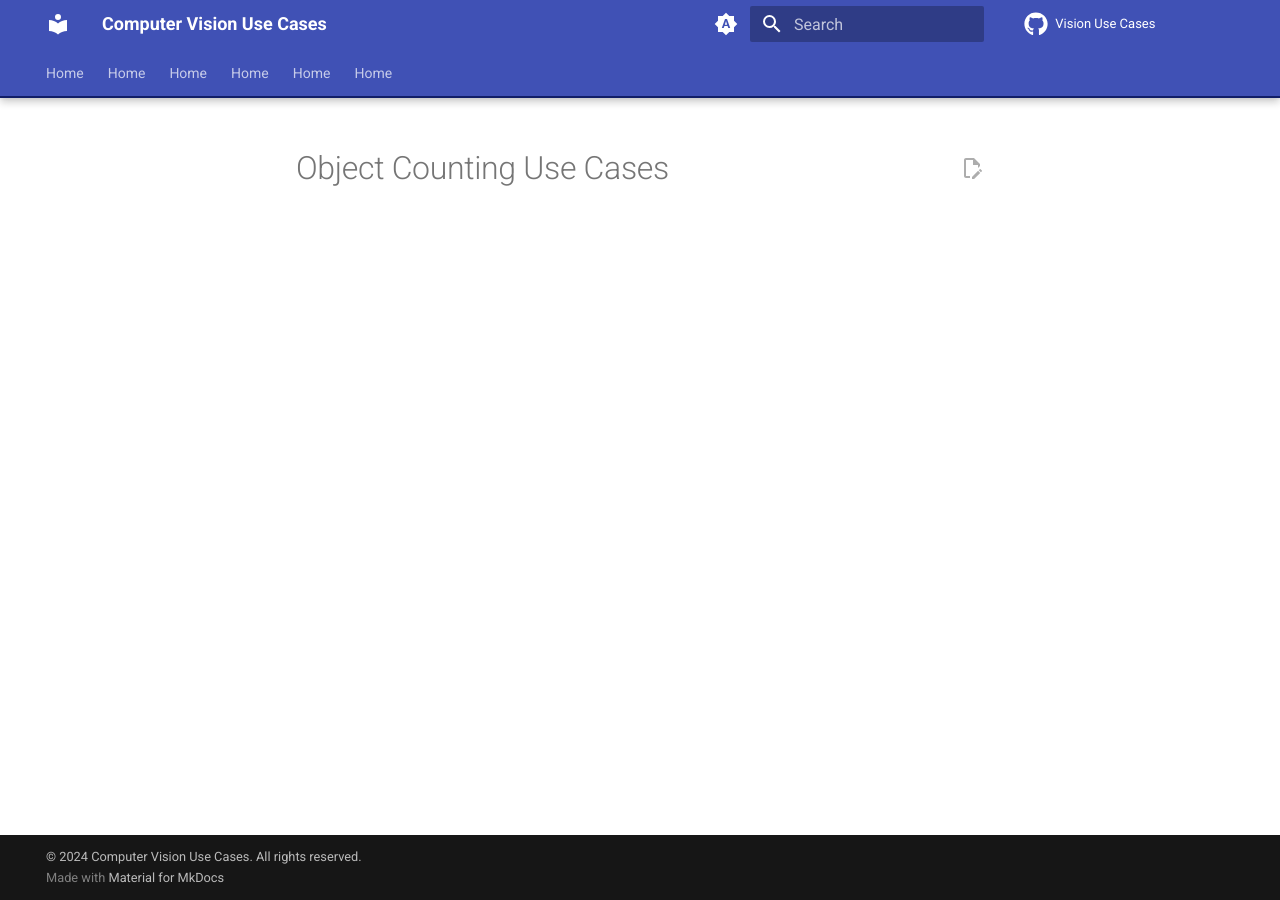
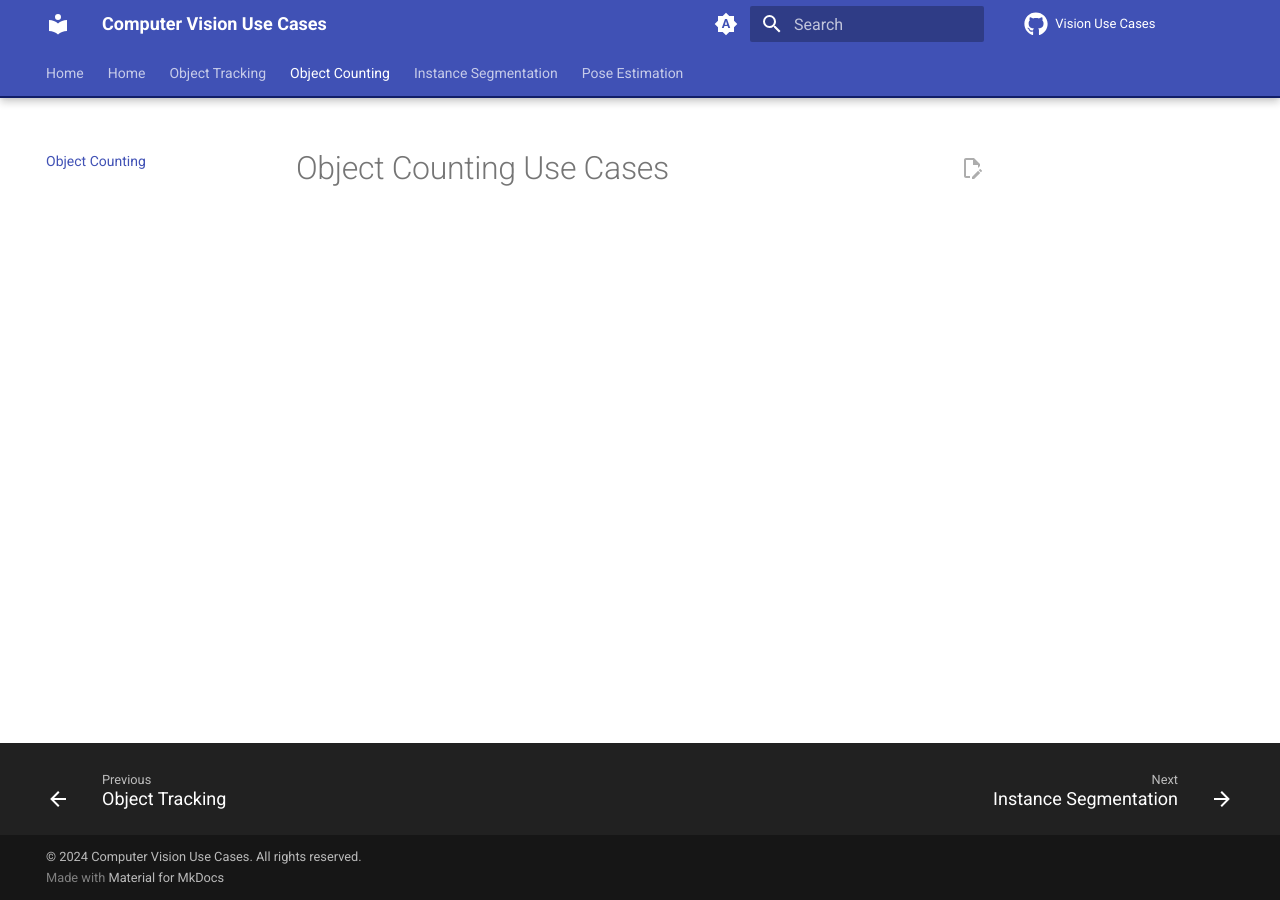
Before and after one commit to RizwanMunawar/visionusecases, an MkDocs documentation site: the page built from docs/object-counting.md, in a window 1280 px wide. Built offline with MkDocs 1.6.1 and Material for MkDocs 9.7.7, drawn with Linux system fonts in a browser that asks for light colours; comment, search, counter and statistics services are not loaded.

Commit message:
Update mkdocs.yml

```diff
--- a/mkdocs.yml
+++ b/mkdocs.yml
@@ -80,7 +80,7 @@ extra_javascript:
 nav:
   - Home: index.md
   - Object Detection: index.md
-  - Object Tracking: index.md
-  - Object Counting: index.md
-  - Instance Segmentation: index.md
-  - Pose Estimation: index.md
+  - Object Tracking: object-tracking.md
+  - Object Counting: object-counting.md
+  - Instance Segmentation: instance-segmentation.md
+  - Pose Estimation: pose-estimation.md
```
